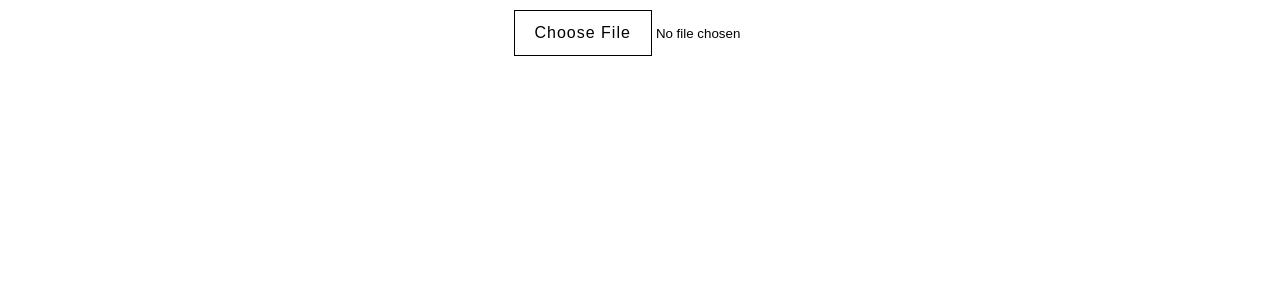
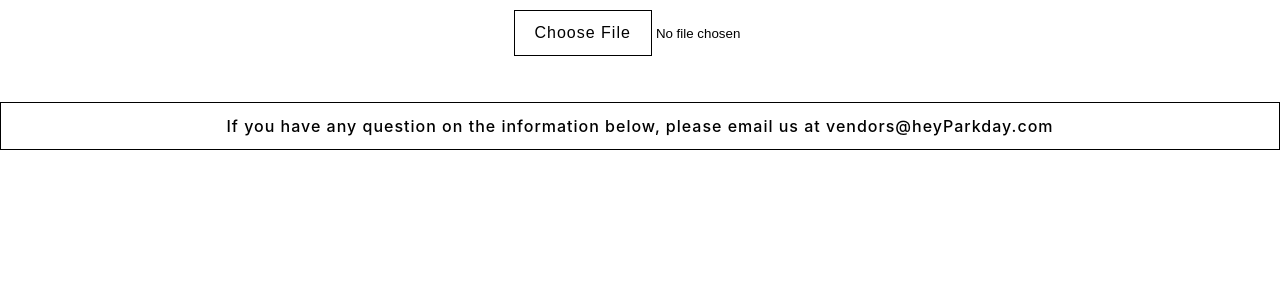
Before and after one commit to ZaidFada231/ParkdayTakeHome, a React (Create React App) app: page /csv/1 in a window 1280 px wide. Shown: the top 300 px of the page. Built offline with nearby package versions, Linux system fonts and the light colour scheme.

Commit message:
final push, forgot to uncomment the contact me

```diff
--- a/src/Components/CsvParser.jsx
+++ b/src/Components/CsvParser.jsx
@@ -63,6 +63,7 @@ const CsvParser = () =>{
         style={{ display: "block", margin: "10px auto" }}
       />
       <br />
+      <p> If you have any question on the information below, please email us at vendors@heyParkday.com </p>
       <br />
       <table class="styled-table">
         <thead>
```
